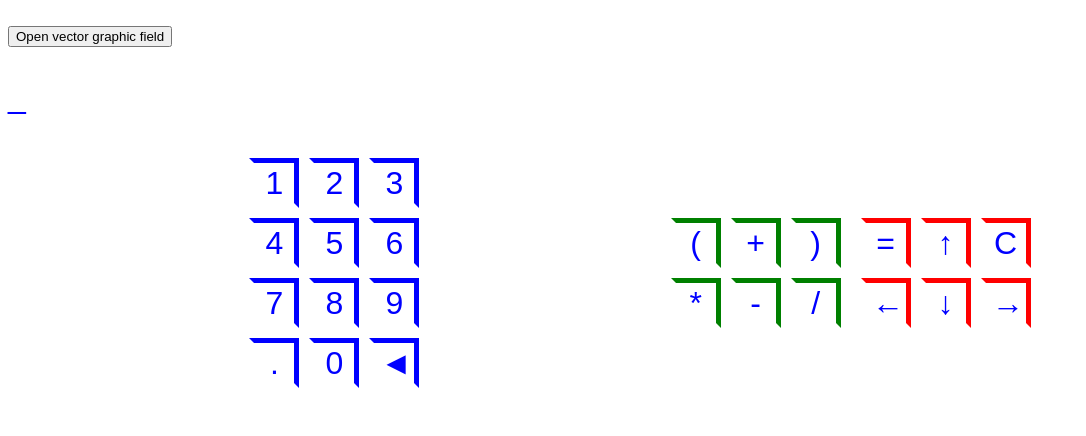
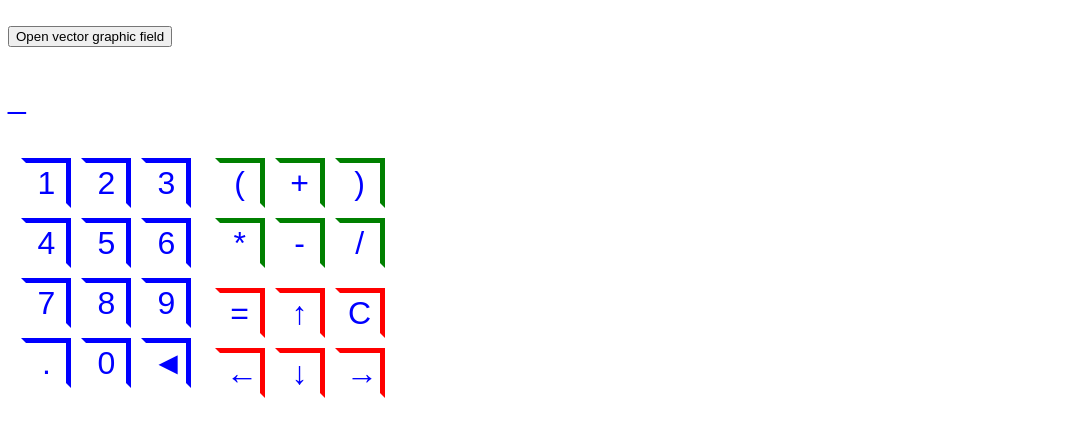
Before and after one commit to OlehKozubJS/various-react-projects-test, a React (Create React App) app: page / in a window 1280 px wide. Shown: the top 436 px of the page, without its empty margins (0-1086 px from the left). Built offline with nearby package versions, Linux system fonts and the light colour scheme; a web font is replaced by a local one.

Commit message:
Update Calculator.module.css

```diff
--- a/src/Calculator/Calculator.module.css
+++ b/src/Calculator/Calculator.module.css
@@ -68,7 +68,12 @@
   align-content: space-evenly;
 }
 
-.NumberKeyBoard {
+.CalculatorKeyBoard {
+  width: 390px;
+}
+
+.NumberKeyBoard,
+.CommonKeyBoard {
   height: 250px;
   width: 190px;
 }
```
